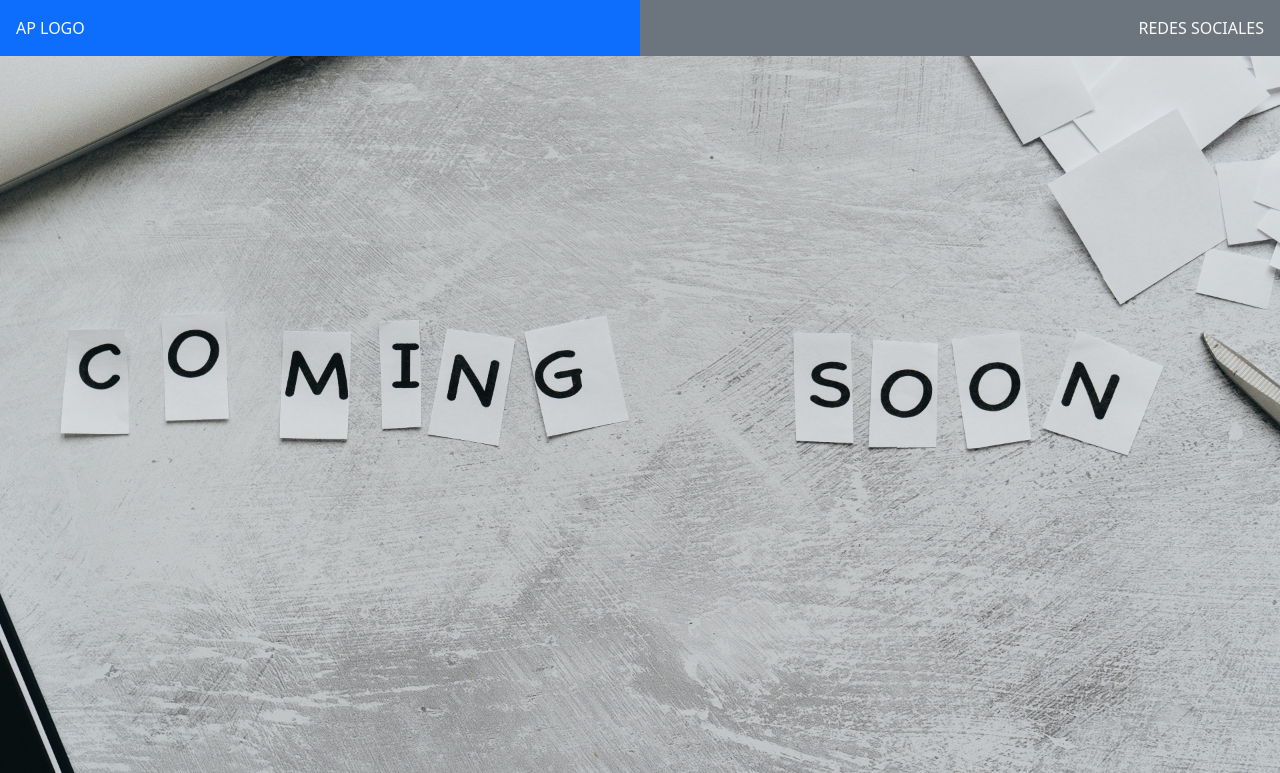
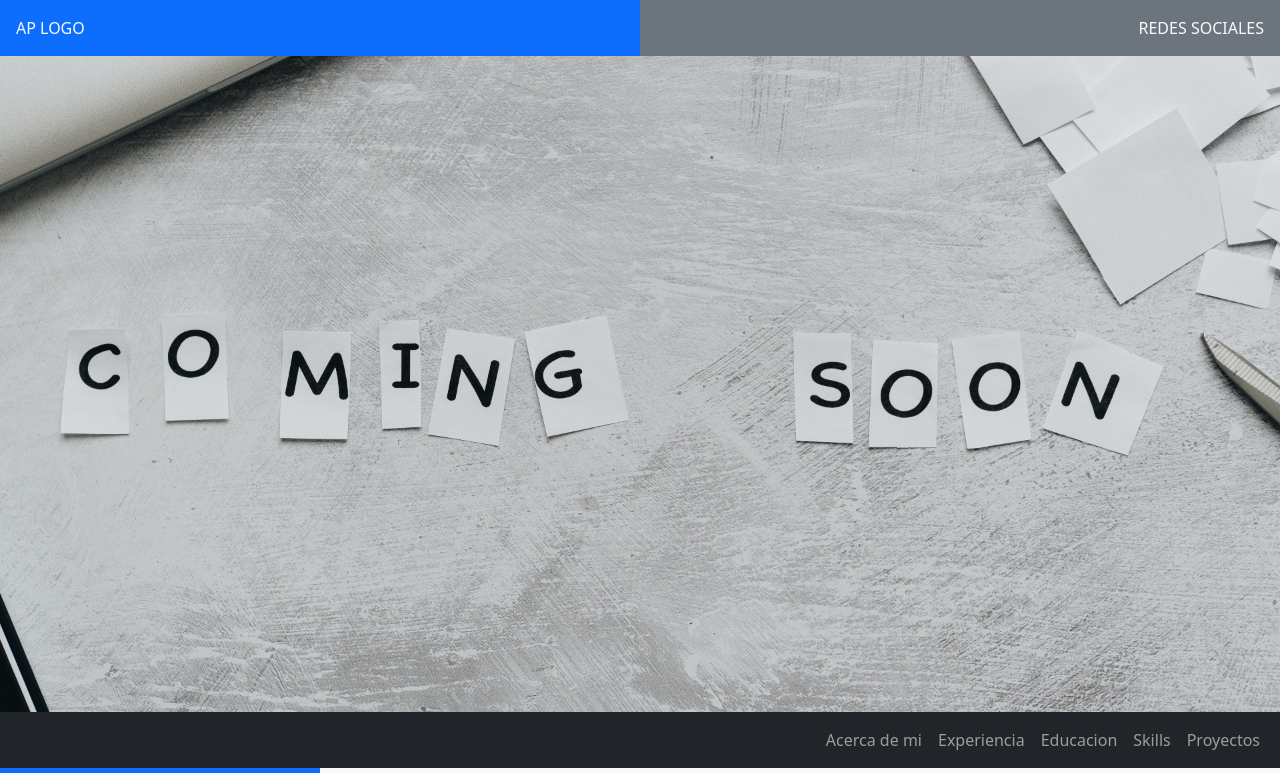
Before and after one commit to eduardoferraro/ap_portfolio_frontend, a plain HTML site: page index.html in a window 1280 px wide. Shown: the top 773 px of the page. Drawn offline with Linux system fonts and the light colour scheme.

Commit message:
menu de navegacion

```diff
--- a/index.html
+++ b/index.html
@@ -22,7 +22,39 @@
         </div>
 
     </div>
-    <div class="container-fluid" style="min-height: 90vh; background:url('images/banner.jpg'); background-size: cover;"></div>
+    <div class="container-fluid" style="min-height: 82vh; background:url('images/banner.jpg'); background-size: cover;"></div>
+
+    <!-- menu -->
+    <nav class="navbar navbar-expand-lg bg-dark navbar-dark">
+        <div class="container-fluid">
+            <button class="navbar-toggler" type="button" data-bs-toggle="collapse" data-bs-target="#navbarTogglerDemo02" aria-controls="navbarTogglerDemo02" aria-expanded="false" aria-label="Toggle navigation">
+                <span class="navbar-toggler-icon"></span>
+            </button>
+            <div class="collapse navbar-collapse" id="navbarTogglerDemo02">
+                <ul class="navbar-nav mb-2 mb-lg-0 ms-auto">
+                    <li class="nav-item">
+                        <a class="nav-link" href="#">Acerca de mi</a>
+                    </li>
+                    <li class="nav-item">
+                        <a class="nav-link" href="#">Experiencia</a>
+                    </li>
+                    <li class="nav-item">
+                        <a class="nav-link" href="#">Educacion</a>
+                    </li>
+
+                    <li class="nav-item">
+                        <a class="nav-link" href="#">Skills</a>
+                    </li>
+
+                    <li class="nav-item">
+                        <a class="nav-link" href="#">Proyectos</a>
+                    </li>
+                </ul>
+            </div>
+        </div>
+    </nav>
+    <!-- menu -->
+
 
     <div class="container-fluid info-personal">
         <div class="row border-bottom">
```
